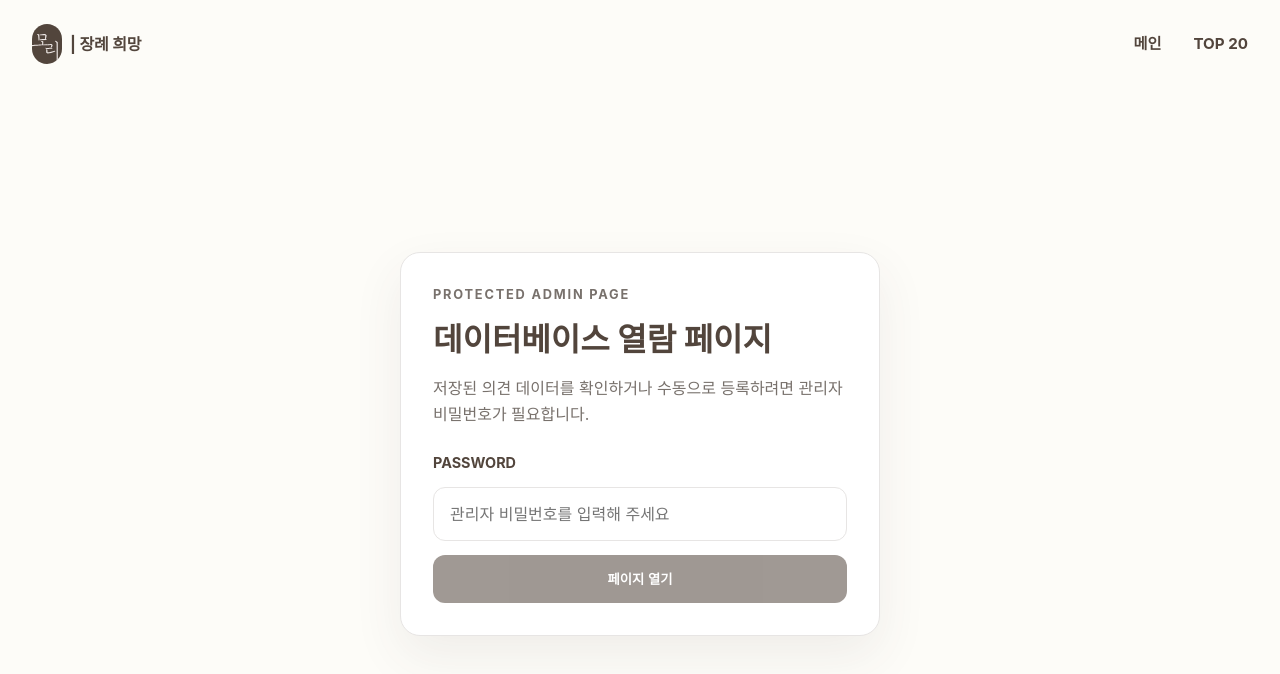
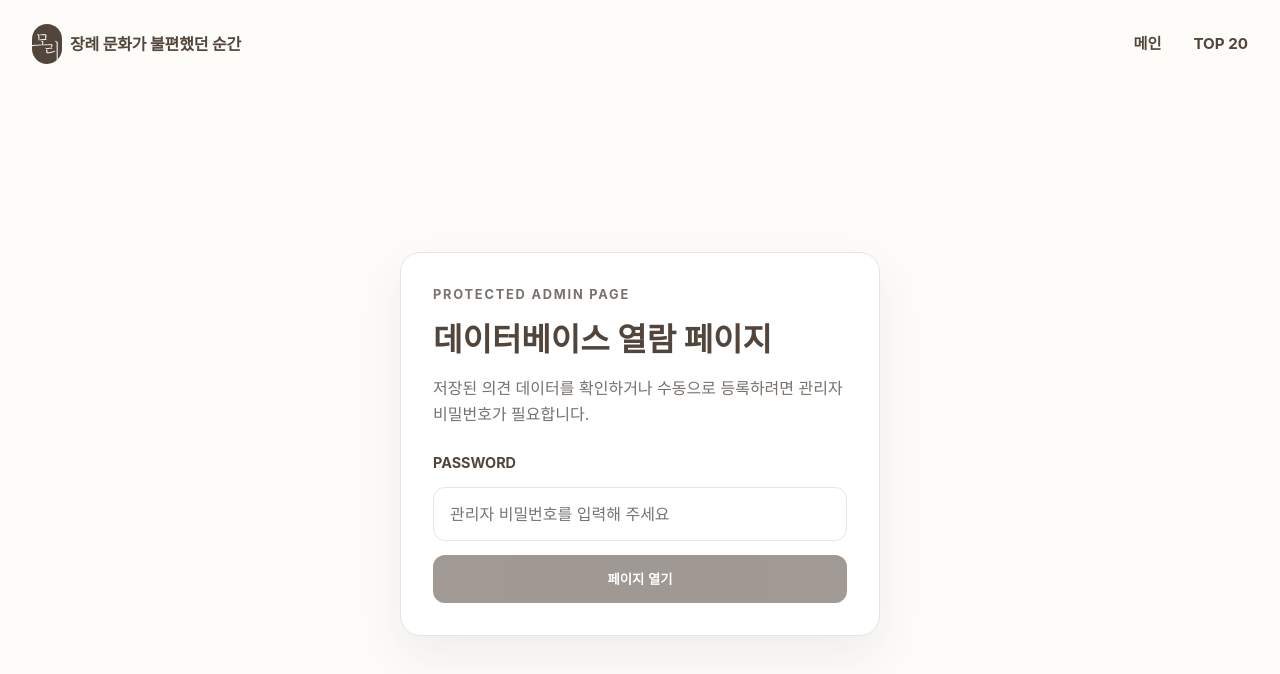
Before and after one commit to lgs777/mory-survey-site, a Next.js app: page /admin in a window 1280 px wide. Shown: the top 674 px of the page. Built offline with nearby package versions, Linux system fonts and the light colour scheme; no server answers; a web font is replaced by a local one.

Commit message:
fix: 상단 네비게이션 수정.

```diff
--- a/app/admin/AdminHeader.tsx
+++ b/app/admin/AdminHeader.tsx
@@ -15,7 +15,7 @@ export default function AdminHeader() {
             className={styles.logoImage}
             priority
           />
-          <span className={styles.brandLabel}>| 장례 희망</span>
+          <span className={styles.brandLabel}>장례 문화가 불편했던 순간</span>
         </Link>
       </div>
       <nav className={styles.nav}>
--- a/app/page.module.css
+++ b/app/page.module.css
@@ -93,7 +93,7 @@
 }
 
 .title {
-  font-size: 3.5rem;
+  font-size: 2rem;
   font-weight: 800;
   line-height: 1.25;
   margin-bottom: 1.5rem;
--- a/app/page.tsx
+++ b/app/page.tsx
@@ -50,7 +50,7 @@ export default async function Home() {
               className={styles.logoImage}
               priority
             />
-            <span className={styles.brandLabel}>| 장례 희망</span>
+            <span className={styles.brandLabel}>장례 문화가 불편했던 순간</span>
           </Link>
         </div>
         <nav className={styles.nav}>
--- a/app/rankings/page.tsx
+++ b/app/rankings/page.tsx
@@ -46,7 +46,7 @@ export default function RankingsPage() {
               className={styles.logoImage}
               priority
             />
-            <span className={styles.brandLabel}>| 장례 희망</span>
+            <span className={styles.brandLabel}>장례 문화가 불편했던 순간</span>
           </Link>
         </div>
         <nav className={styles.nav}>
```
